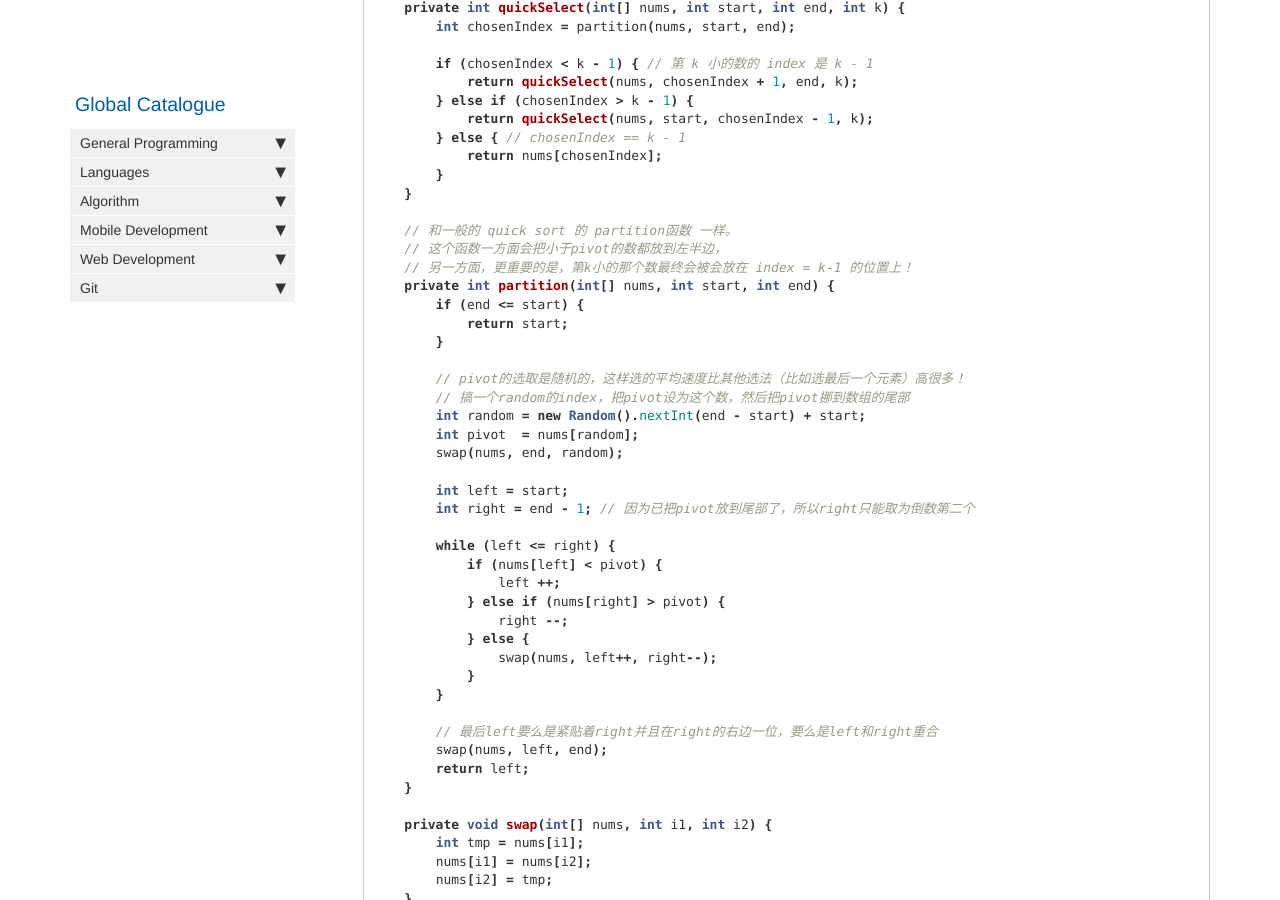
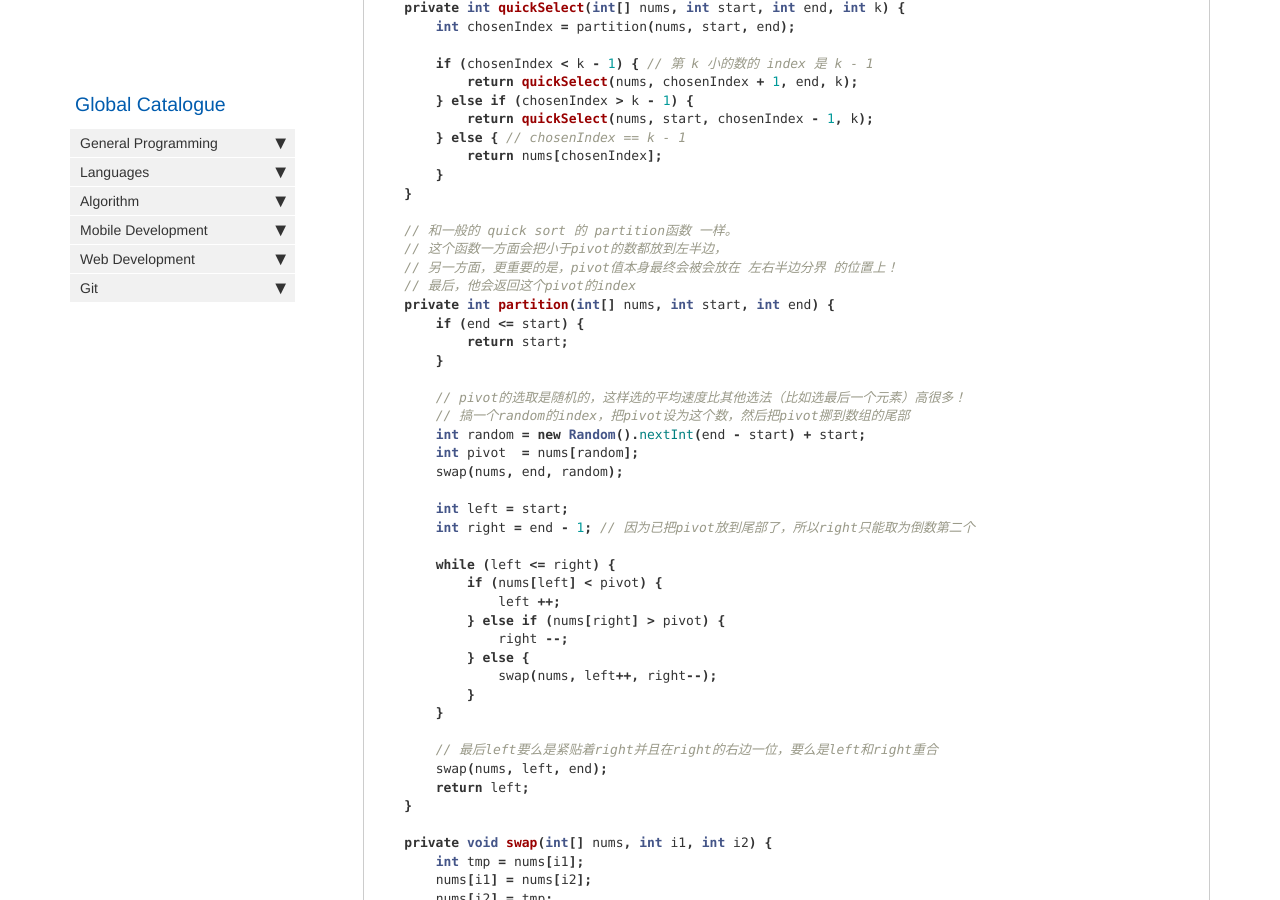
Before and after one commit to HungryOrc/hungryorc.github.io, a Jekyll site: the page built from pages/algorithm/algorithm_top_k_largest_elements_in_array.md, in a window 1280 px wide and 900 px high, scrolled down 979 px. Built offline with Jekyll 4.4.1, drawn with Linux system fonts in a browser that asks for light colours; nearby versions of some CDN libraries; comment, search, counter and statistics services are not loaded.

Commit message:
Update algorithm_top_k_largest_elements_in_array.md

```diff
--- a/pages/algorithm/algorithm_top_k_largest_elements_in_array.md
+++ b/pages/algorithm/algorithm_top_k_largest_elements_in_array.md
@@ -57,7 +57,8 @@ public class Solution {
 
     // 和一般的 quick sort 的 partition函数 一样。
     // 这个函数一方面会把小于pivot的数都放到左半边，
-    // 另一方面，更重要的是，第k小的那个数最终会被会放在 index = k-1 的位置上！
+    // 另一方面，更重要的是，pivot值本身最终会被会放在 左右半边分界 的位置上！
+    // 最后，他会返回这个pivot的index
     private int partition(int[] nums, int start, int end) {
         if (end <= start) {
             return start;
```
